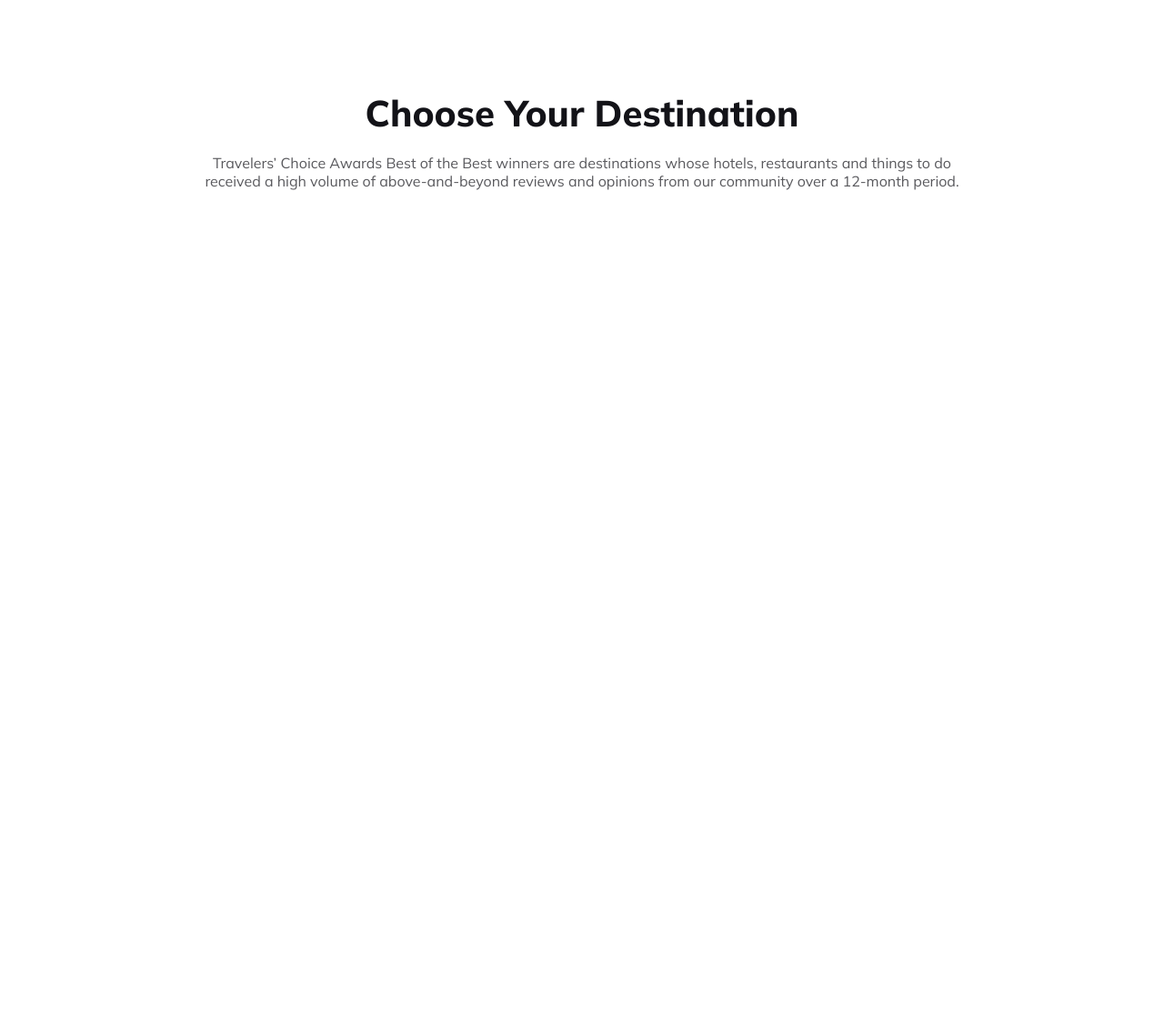
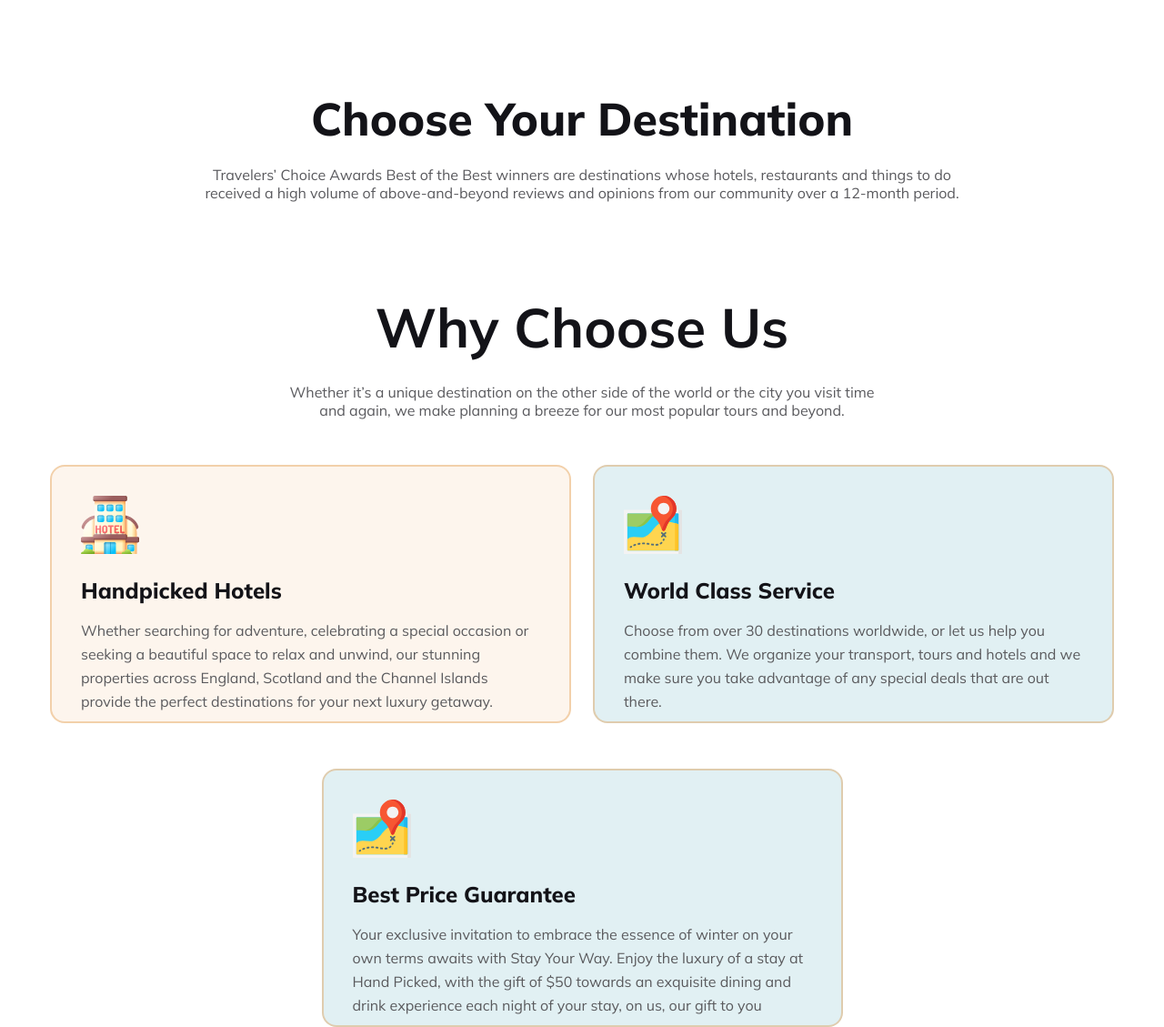
Before and after one commit to Shakilkhandoker/B9A2-Share-Travel, a plain HTML site: page index.html in a window 1280 px wide. Shown: the part 1251-2380 px from the top of the page at 91% size. Before the commit the page ends 1480 px from the top, so only its background shows below. Drawn offline with Linux system fonts and the light colour scheme.

Commit message:
why choose us section was added

```diff
--- a/index.html
+++ b/index.html
@@ -9,7 +9,9 @@
     <link rel="preconnect" href="https://fonts.gstatic.com" crossorigin>
     <link href="https://fonts.googleapis.com/css2?family=Mulish:wght@300;400;500;600;700;800;900&display=swap"
         rel="stylesheet">
-        <link rel="stylesheet" href="https://cdnjs.cloudflare.com/ajax/libs/font-awesome/6.5.1/css/all.min.css" integrity="sha512-DTOQO9RWCH3ppGqcWaEA1BIZOC6xxalwEsw9c2QQeAIftl+Vegovlnee1c9QX4TctnWMn13TZye+giMm8e2LwA==" crossorigin="anonymous" referrerpolicy="no-referrer" />
+    <link rel="stylesheet" href="https://cdnjs.cloudflare.com/ajax/libs/font-awesome/6.5.1/css/all.min.css"
+        integrity="sha512-DTOQO9RWCH3ppGqcWaEA1BIZOC6xxalwEsw9c2QQeAIftl+Vegovlnee1c9QX4TctnWMn13TZye+giMm8e2LwA=="
+        crossorigin="anonymous" referrerpolicy="no-referrer" />
     <!-- CSS link -->
     <link rel="stylesheet" href="styles/travel.css">
     <title>Trip Share</title>
@@ -39,9 +41,9 @@
                 <div class="logo">Trip <span class="primary-color">Share</span> </div>
             </div>
             <input type="checkbox" name="" id="click">
-           <label for="click" class="menu-btn">
-            <i class="fas fa-bars"></i>
-           </label>
+            <label for="click" class="menu-btn">
+                <i class="fas fa-bars"></i>
+            </label>
             <ul>
                 <li><a class="primary-color" style="font-weight: 700;" href="#">Home</a></li>
                 <li><a href="#">Packages</a></li>
@@ -54,7 +56,8 @@
         <!-- banner section -->
         <div class="banner">
             <h1 class="banner-title">Travel With Trip Share</h1>
-            <p class="banner-description">Start the new year on a bright note. Make new memories with a last-minute getaway and save 25% or more with Member Prices until Jan 31.</p>
+            <p class="banner-description">Start the new year on a bright note. Make new memories with a last-minute
+                getaway and save 25% or more with Member Prices until Jan 31.</p>
 
             <div class="banner-choose">
                 <div>
@@ -70,7 +73,7 @@
                         <option value="">Select Type</option>
                     </select>
                 </div>
-                <div >
+                <div>
                     <button class="primary-btn"><i class="fa fa-search"></i> Find Now</button>
                 </div>
             </div>
@@ -86,20 +89,29 @@
                     <h2>Our Popular Tours</h2>
                 </div>
                 <div class="tour-first-description">
-                    <p>Whether it’s a unique destination on the other side of the world or the city you visit time and again, we make planning a breeze for our most popular tours and beyond. From your biggest, boldest ideas to the teensy, tiny details, we’re with you every step of the way.</p>
+                    <p>Whether it’s a unique destination on the other side of the world or the city you visit time and
+                        again, we make planning a breeze for our most popular tours and beyond. From your biggest,
+                        boldest ideas to the teensy, tiny details, we’re with you every step of the way.</p>
                 </div>
                 <div class="tour-ul-description">
                     <ul>
-                        <li>It starts with your Tour Consultant, an expert on schools in your area who's laser-focused on you and your students growth.</li>
-                        <li>We work with you one-on-one to find the perfect popular tour itinerary for the needs of your group.</li>
-                        <li>When it comes to signing up students and getting them excited about the best places to travel, we've got plenty of tips.</li>
+                        <li>It starts with your Tour Consultant, an expert on schools in your area who's laser-focused
+                            on you and your students growth.</li>
+                        <li>We work with you one-on-one to find the perfect popular tour itinerary for the needs of your
+                            group.</li>
+                        <li>When it comes to signing up students and getting them excited about the best places to
+                            travel, we've got plenty of tips.</li>
                     </ul>
                 </div>
                 <div class="tour-second-description">
-                    <p>If you're ready to inspire what's next for your students, this is the perfect place to start. The itineraries in this travel collection are chosen time and time again—and it's easy to see why. From tasting cultural cuisines to discovering hidden gems, these destinations always deliver.</p>
+                    <p>If you're ready to inspire what's next for your students, this is the perfect place to start. The
+                        itineraries in this travel collection are chosen time and time again—and it's easy to see why.
+                        From tasting cultural cuisines to discovering hidden gems, these destinations always deliver.
+                    </p>
                 </div>
                 <div>
-                    <button class="primary-btn" style="font-size: 20px; font-weight: 800; line-height: normal;">Read More</button>
+                    <button class="primary-btn" style="font-size: 20px; font-weight: 800; line-height: normal;">Read
+                        More</button>
                 </div>
             </div>
             <div class="tour-image">
@@ -113,8 +125,98 @@
                 <h2 class="destination-title">Choose Your Destination</h2>
             </div>
             <div class="destination-description">
-                <p>Travelers’ Choice Awards Best of the Best winners are destinations whose hotels, restaurants and things to do received a high volume of above-and-beyond reviews and opinions from our community over a 12-month period.</p>
+                <p>Travelers’ Choice Awards Best of the Best winners are destinations whose hotels, restaurants and
+                    things to do received a high volume of above-and-beyond reviews and opinions from our community over
+                    a 12-month period.</p>
             </div>
+            <!-- <div class="destination-photo-section">
+                    <div class="destination-maldives">
+                        <img src="Images/Muldive.png" alt="">
+                        <div class="destination-maldives-text">
+                            <h3>Maldives</h3>
+                        </div>
+                    </div>
+                    <div class="destination-indonesia">
+                        <img src="./Images/Indonesia.png" alt="">
+                        <div class="destination-indonesia-text">
+                            <h3>Indonesia</h3>
+                        </div>
+                    </div>
+                    <div class="destination-srilanka">
+                        <img src="./Images/Srilanka.png" alt="">
+                        <div class="destination-srilanka-text">
+                            <h3>Srilanka</h3>
+                        </div>
+                    </div>
+                    <div class="destination-america">
+                        <img src="./Images/North-America.png" alt="">
+                        <div class="destination-america-text">
+                            <h3>North America</h3>
+                        </div>
+                    </div>
+                    <div class="destination-kashmir">
+                        <img src="./Images/Kashmir.png" alt="">
+                        <div class="destination-kashmir-text">
+                            <h3>Kashmir</h3>
+                        </div>
+                    </div>
+
+                    <div class="destination-bangladesh">
+                        <img src="./Images/Bangladesh.png" alt="">
+                        <div class="destination-bangladesh-text">
+                            <h3>Bangladesh</h3>
+                        </div>
+                    </div>
+                    <div class="destination-bandarban">
+                        <img src="./Images/Bandarban.png" alt="">
+                        <div class="destination-bandarban-text">
+                            <h3>Bandarban</h3>
+                        </div>
+                    </div>
+            </div> -->
+        </section>
+        <!-- why choose us -->
+        <section>
+            <div>
+                <div class="choose-title">
+                    <h2>Why Choose Us</h2>
+                </div>
+                <div class="choose-description">
+                    <p>Whether it’s a unique destination on the other side of the world or the city you visit time and
+                        again, we make planning a breeze for our most popular tours and beyond. </p>
+                </div>
+            </div>
+            <div class="choose-first-row">
+                <div class="choose-first-box">
+                    <div class="box-image"><img src="./Images/hotel 1.svg" alt="">
+                    </div>
+                    <div>
+                        <h3 class="box-title">Handpicked Hotels</h3>
+                    </div>
+                    <div class="box-description">Whether searching for adventure, celebrating a special occasion or
+                        seeking a beautiful space to relax and unwind, our stunning properties across England, Scotland
+                        and the Channel Islands provide the perfect destinations for your next luxury getaway. </div>
+                </div>
+
+                <div class="choose-first-box" style="background: rgba(84, 168, 189, 0.178);">
+                    <div class="box-image"><img src="Images/map 1.svg" alt="">
+                    </div>
+                    <div>
+                        <h3 class="box-title">World Class Service</h3>
+                    </div>
+                    <div class="box-description">Choose from over 30 destinations worldwide, or let us help you combine them. We organize your transport, tours and hotels and we make sure you take advantage of any special deals that are out there. </div>
+                </div>
+            </div>
+             <div class="chose-last-row">
+                <div class="choose-first-box" style="background: rgba(84, 168, 189, 0.178);">
+                    <div class="box-image"><img src="Images/map 1.svg" alt="">
+                    </div>
+                    <div>
+                        <h3 class="box-title">Best Price Guarantee</h3>
+                    </div>
+                    <div class="box-description">Your exclusive invitation to embrace the essence of winter on your own terms awaits with Stay Your Way. Enjoy the luxury of a stay at Hand Picked, with the gift of $50 towards an exquisite dining and drink experience each night of your stay, on us, our gift to you </div>
+                </div>
+             </div>
         </section>
     </main>
 
--- a/styles/travel.css
+++ b/styles/travel.css
@@ -58,13 +58,14 @@
     font-weight: 700;
     transition: .6s;
 }
-nav .menu-btn{
+
+nav .menu-btn {
     color: #131313;
     cursor: pointer;
     display: none;
 }
 
-#click{
+#click {
     display: none;
 }
 
@@ -153,22 +154,26 @@
     font-weight: 400;
     margin-bottom: 24px;
 }
- .tour-ul-description{
+
+.tour-ul-description {
     color: rgba(19, 19, 24, 0.70);
     font-size: 16px;
     font-weight: 400;
     margin-bottom: 24px;
 }
- .tour-ul-description ul li{
+
+.tour-ul-description ul li {
     padding-bottom: 15px;
 }
- .tour-second-description{
+
+.tour-second-description {
     color: rgba(19, 19, 24, 0.70);
     font-size: 16px;
     font-weight: 400;
     margin-bottom: 24px;
 }
- .tour-image{
+
+.tour-image {
     width: 540px;
     height: 550px;
     background: url(<path-to-image>), lightgray 50% / cover no-repeat;
@@ -176,19 +181,80 @@
 }
 
 /* Choose your destination */
- .destination-title{
+.destination-title {
     color: #131318;
-    font-size: 40px;
+    text-align: center;
+    font-size: 50px;
     font-weight: 800;
-    text-align: center;
     margin-top: 100px;
 }
- .destination-description{
+
+.destination-description {
     color: rgba(19, 19, 24, 0.70);
     text-align: center;
     font-size: 16px;
     width: 840px;
     margin: 20px auto;
+}
+
+
+.choose-title {
+    color: #131318;
+    text-align: center;
+    font-size: 40px;
+    font-weight: 800;
+    margin-top: 100px;
+    margin-bottom: 24px;
+}
+
+.choose-description {
+    color: rgba(19, 19, 24, 0.70);
+    font-size: 16px;
+    text-align: center;
+    width: 643px;
+    margin: 0 auto;
+}
+
+.choose-first-box {
+    width: 573px;
+    height: 284px;
+    border-radius: 16px;
+    border: 2px solid rgba(216, 121, 12, 0.294);
+    background: rgba(227, 121, 8, 0.072);
+    padding: 32px;
+    margin-top: 50px;
+}
+
+.box-image {
+    width: 64px;
+    height: 64px;
+    margin-bottom: 25px;
+}
+
+.box-title {
+    color: #131318;
+    font-size: 24px;
+    font-weight: 800;
+    margin-bottom: 16px;
+}
+
+.box-description {
+    color: #5A5A5D;
+    font-size: 16px;
+    font-weight: 400;
+    line-height: 26px;
+    margin-bottom: 40px;
+}
+
+.choose-first-row{
+    display: flex;
+    justify-content: space-between;
+    align-items: center;
+}
+.chose-last-row{
+    display: flex;
+    justify-content: center;
+    align-items: center;
 }
 
 
@@ -212,7 +278,7 @@
 
 /* mobile device */
 @media screen and (max-width:375px) {
-    nav ul{
+    nav ul {
         position: fixed;
         top: 80px;
         height: 100vh;
@@ -221,15 +287,17 @@
         right: -100%;
         transition: all 0.5s ease;
     }
-    nav ul li{
+
+    nav ul li {
         margin-top: 30px 0;
 
     }
-    nav .menu-btn{
+
+    nav .menu-btn {
         display: block;
     }
 
-    #click:checked ~ ul {
+    #click:checked~ul {
         left: 0%;
     }
 
@@ -266,21 +334,18 @@
         margin-top: 20px;
 
     }
-    .popular-tour-container{
+
+    .popular-tour-container {
         width: 335px;
         height: 342px;
         flex-direction: column;
         padding-right: 20px;
     }
-
-
-
-
 }
 
 /* Tablet device */
 @media screen and (min-width: 375px) and (max-width:770px) {
-    nav ul{
+    nav ul {
         position: fixed;
         top: 80px;
         height: 100vh;
@@ -289,18 +354,21 @@
         right: -100%;
         transition: all 0.5s ease;
     }
-    nav ul li{
+
+    nav ul li {
         margin-top: 30px 0;
 
     }
-    nav .menu-btn{
+
+    nav .menu-btn {
         display: block;
     }
 
-    #click:checked ~ ul {
+    #click:checked~ul {
         left: 0%;
     }
-    .popular-tour-container{
+
+    .popular-tour-container {
         display: flex;
         flex-direction: column;
         gap: 50px;
```
Also changed, not shown: Images/Bandarban.png (renamed from Images/Rectangle 10.png), Images/Bangladesh.png (renamed from Images/Rectangle 11.png), Images/Indonesia.png (renamed from Images/Rectangle 8.png), Images/Kashmir.png (renamed from Images/Rectangle 9.png), Images/Muldive.png (renamed from Images/Rectangle 5.png), Images/North-America.png (renamed from Images/Rectangle 7.png), Images/Srilanka.png (renamed from Images/Rectangle 6.png), Images/hotel 1.svg (added), Images/map 1.svg (added). Lines whose indentation alone changed are shown as unchanged.
